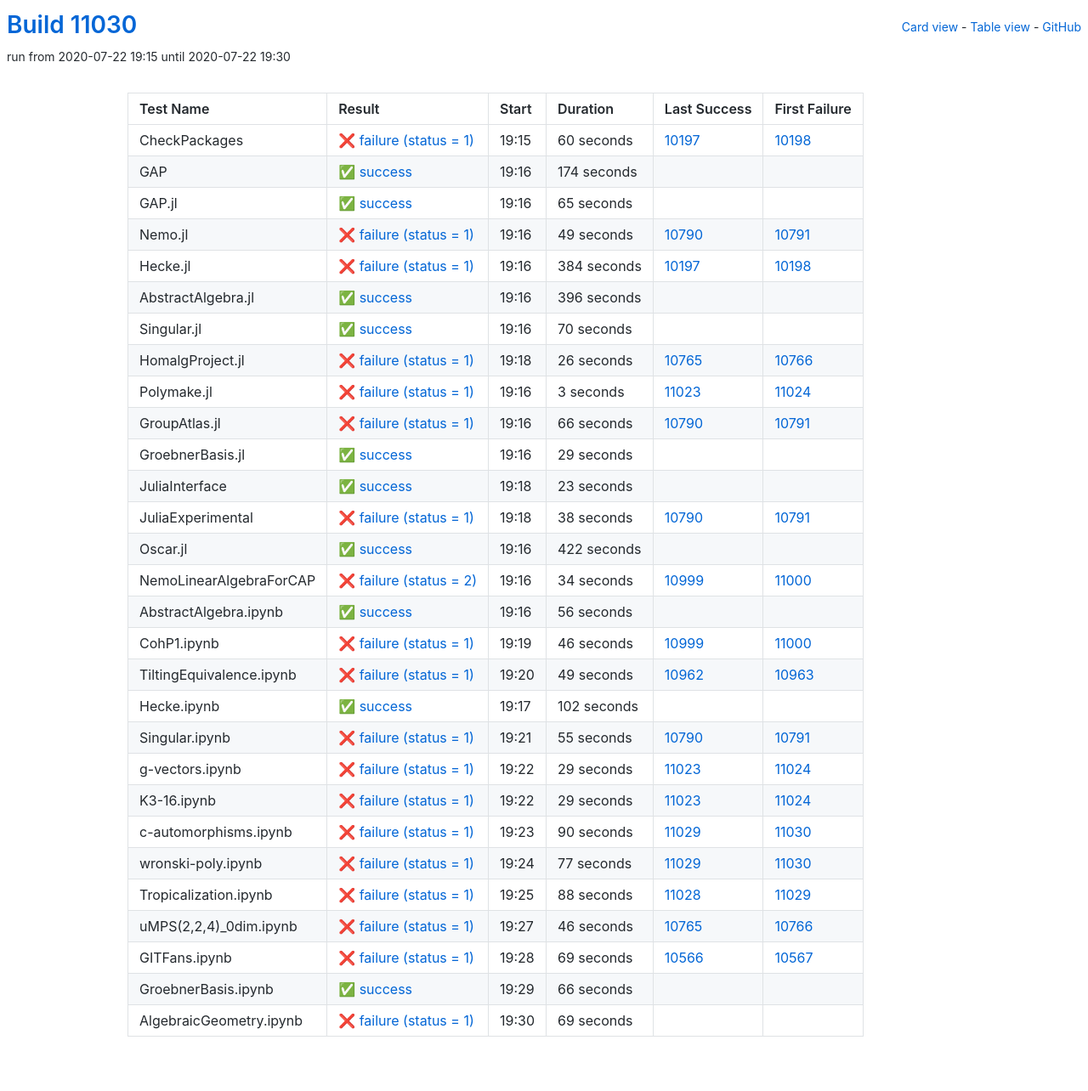
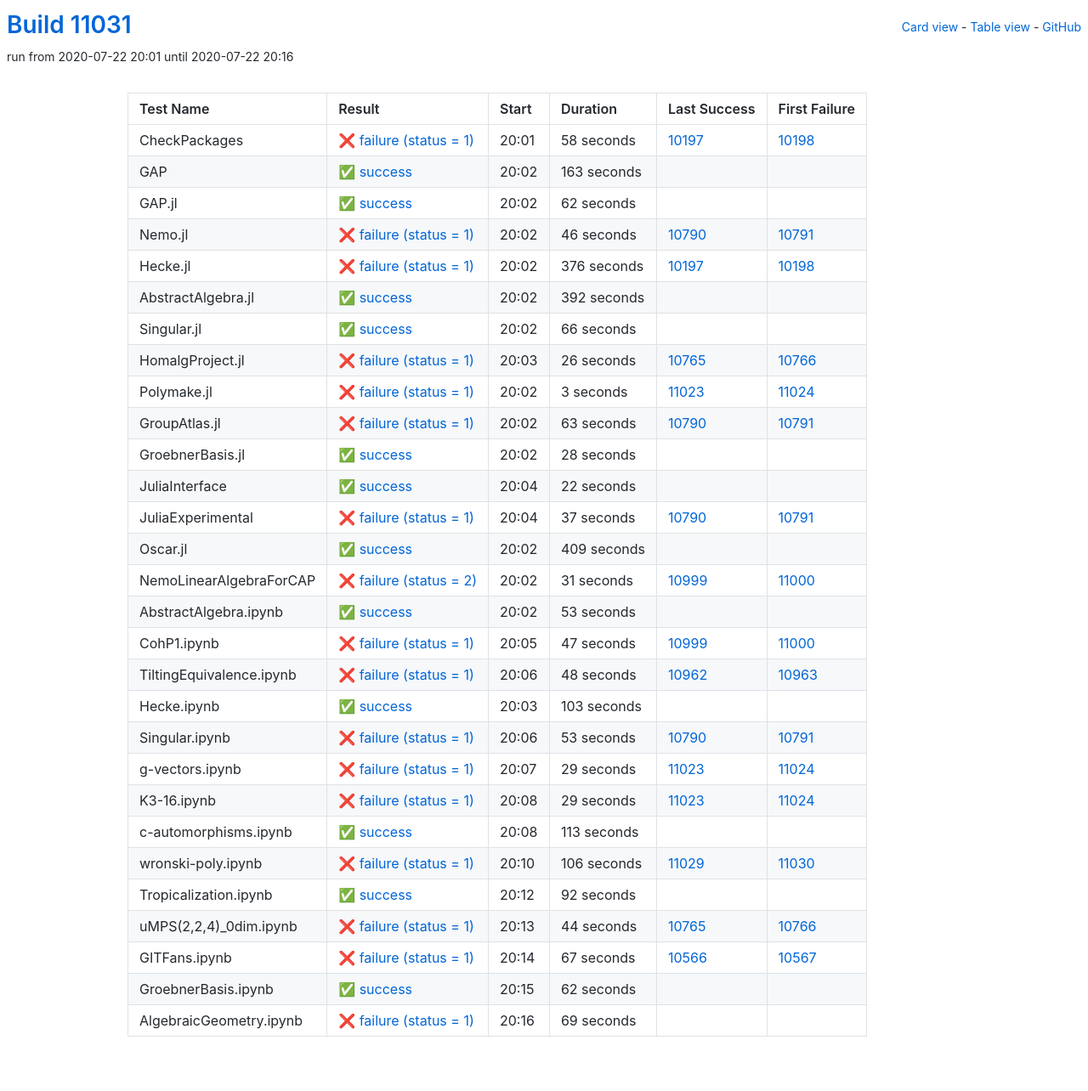
Before and after one commit to oscar-system/oscar-ci-status, a Jekyll site: the page built from table.html, in a window 1280 px wide. Shown: the whole page at 85% size. Built offline with Jekyll 4.4.1, drawn with Linux system fonts in a browser that asks for light colours.

Commit message:
Build #11031

```diff
--- a/_data/ci.yml
+++ b/_data/ci.yml
@@ -1,6 +1,6 @@
 ---
-build: 11030
-build_url: https://oscarci.mathematik.uni-kl.de/job/oscar/11030/
+build: 11031
+build_url: https://oscarci.mathematik.uni-kl.de/job/oscar/11031/
 job: oscar
 organization: oscar-system
 repo: oscar-ci-status
@@ -8,92 +8,92 @@
 tests:
 - name: CheckPackages
   id: checkpackages
-  log: https://oscarci.mathematik.uni-kl.de/job/oscar/11030/artifact/logs/build-11030/CheckPackages.log
-  start: 2020-07-22 19:15
+  log: https://oscarci.mathematik.uni-kl.de/job/oscar/11031/artifact/logs/build-11031/CheckPackages.log
+  start: 2020-07-22 20:01
   success: false
   exitcode: 1
   status: failure
-  duration: 60
+  duration: 58
   last_success: 10197
   last_success_url: https://oscarci.mathematik.uni-kl.de/job/oscar/10197/
   first_failure: 10198
   first_failure_url: https://oscarci.mathematik.uni-kl.de/job/oscar/10198/
 - name: GAP
   id: gap
-  log: https://oscarci.mathematik.uni-kl.de/job/oscar/11030/artifact/logs/build-11030/GAP.log
-  start: 2020-07-22 19:16
+  log: https://oscarci.mathematik.uni-kl.de/job/oscar/11031/artifact/logs/build-11031/GAP.log
+  start: 2020-07-22 20:02
   success: true
   exitcode: 0
   status: success
-  duration: 174
+  duration: 163
   last_success: false
   last_success_url:
   first_failure: false
   first_failure_url:
 - name: GAP.jl
   id: gap-jl
-  log: https://oscarci.mathematik.uni-kl.de/job/oscar/11030/artifact/logs/build-11030/GAP.jl.log
-  start: 2020-07-22 19:16
+  log: https://oscarci.mathematik.uni-kl.de/job/oscar/11031/artifact/logs/build-11031/GAP.jl.log
+  start: 2020-07-22 20:02
   success: true
   exitcode: 0
   status: success
-  duration: 65
+  duration: 62
   last_success: false
   last_success_url:
   first_failure: false
   first_failure_url:
 - name: Nemo.jl
   id: nemo-jl
-  log: https://oscarci.mathematik.uni-kl.de/job/oscar/11030/artifact/logs/build-11030/Nemo.jl.log
-  start: 2020-07-22 19:16
+  log: https://oscarci.mathematik.uni-kl.de/job/oscar/11031/artifact/logs/build-11031/Nemo.jl.log
+  start: 2020-07-22 20:02
   success: false
   exitcode: 1
   status: failure
-  duration: 49
+  duration: 46
   last_success: 10790
   last_success_url: https://oscarci.mathematik.uni-kl.de/job/oscar/10790/
   first_failure: 10791
   first_failure_url: https://oscarci.mathematik.uni-kl.de/job/oscar/10791/
 - name: Hecke.jl
   id: hecke-jl
-  log: https://oscarci.mathematik.uni-kl.de/job/oscar/11030/artifact/logs/build-11030/Hecke.jl.log
-  start: 2020-07-22 19:16
+  log: https://oscarci.mathematik.uni-kl.de/job/oscar/11031/artifact/logs/build-11031/Hecke.jl.log
+  start: 2020-07-22 20:02
   success: false
   exitcode: 1
   status: failure
-  duration: 384
+  duration: 376
   last_success: 10197
   last_success_url: https://oscarci.mathematik.uni-kl.de/job/oscar/10197/
   first_failure: 10198
   first_failure_url: https://oscarci.mathematik.uni-kl.de/job/oscar/10198/
 - name: AbstractAlgebra.jl
   id: abstractalgebra-jl
-  log: https://oscarci.mathematik.uni-kl.de/job/oscar/11030/artifact/logs/build-11030/AbstractAlgebra.jl.log
-  start: 2020-07-22 19:16
+  log: https://oscarci.mathematik.uni-kl.de/job/oscar/11031/artifact/logs/build-11031/AbstractAlgebra.jl.log
+  start: 2020-07-22 20:02
   success: true
   exitcode: 0
   status: success
-  duration: 396
+  duration: 392
   last_success: false
   last_success_url:
   first_failure: false
   first_failure_url:
 - name: Singular.jl
   id: singular-jl
-  log: https://oscarci.mathematik.uni-kl.de/job/oscar/11030/artifact/logs/build-11030/Singular.jl.log
-  start: 2020-07-22 19:16
+  log: https://oscarci.mathematik.uni-kl.de/job/oscar/11031/artifact/logs/build-11031/Singular.jl.log
+  start: 2020-07-22 20:02
   success: true
   exitcode: 0
   status: success
-  duration: 70
+  duration: 66
   last_success: false
   last_success_url:
   first_failure: false
   first_failure_url:
 - name: HomalgProject.jl
   id: homalgproject-jl
-  log: https://oscarci.mathematik.uni-kl.de/job/oscar/11030/artifact/logs/build-11030/HomalgProject.jl.log
-  start: 2020-07-22 19:18
+  log: https://oscarci.mathematik.uni-kl.de/job/oscar/11031/artifact/logs/build-11031/HomalgProject.jl.log
+  start: 2020-07-22 20:03
   success: false
   exitcode: 1
   status: failure
@@ -104,8 +104,8 @@
   first_failure_url: https://oscarci.mathematik.uni-kl.de/job/oscar/10766/
 - name: Polymake.jl
   id: polymake-jl
-  log: https://oscarci.mathematik.uni-kl.de/job/oscar/11030/artifact/logs/build-11030/Polymake.jl.log
-  start: 2020-07-22 19:16
+  log: https://oscarci.mathematik.uni-kl.de/job/oscar/11031/artifact/logs/build-11031/Polymake.jl.log
+  start: 2020-07-22 20:02
   success: false
   exitcode: 1
   status: failure
@@ -116,140 +116,140 @@
   first_failure_url: https://oscarci.mathematik.uni-kl.de/job/oscar/11024/
 - name: GroupAtlas.jl
   id: groupatlas-jl
-  log: https://oscarci.mathematik.uni-kl.de/job/oscar/11030/artifact/logs/build-11030/GroupAtlas.jl.log
-  start: 2020-07-22 19:16
+  log: https://oscarci.mathematik.uni-kl.de/job/oscar/11031/artifact/logs/build-11031/GroupAtlas.jl.log
+  start: 2020-07-22 20:02
   success: false
   exitcode: 1
   status: failure
-  duration: 66
+  duration: 63
   last_success: 10790
   last_success_url: https://oscarci.mathematik.uni-kl.de/job/oscar/10790/
   first_failure: 10791
   first_failure_url: https://oscarci.mathematik.uni-kl.de/job/oscar/10791/
 - name: GroebnerBasis.jl
   id: groebnerbasis-jl
-  log: https://oscarci.mathematik.uni-kl.de/job/oscar/11030/artifact/logs/build-11030/GroebnerBasis.jl.log
-  start: 2020-07-22 19:16
+  log: https://oscarci.mathematik.uni-kl.de/job/oscar/11031/artifact/logs/build-11031/GroebnerBasis.jl.log
+  start: 2020-07-22 20:02
   success: true
   exitcode: 0
   status: success
-  duration: 29
+  duration: 28
   last_success: false
   last_success_url:
   first_failure: false
   first_failure_url:
 - name: JuliaInterface
   id: juliainterface
-  log: https://oscarci.mathematik.uni-kl.de/job/oscar/11030/artifact/logs/build-11030/JuliaInterface.log
-  start: 2020-07-22 19:18
+  log: https://oscarci.mathematik.uni-kl.de/job/oscar/11031/artifact/logs/build-11031/JuliaInterface.log
+  start: 2020-07-22 20:04
   success: true
   exitcode: 0
   status: success
-  duration: 23
+  duration: 22
   last_success: false
   last_success_url:
   first_failure: false
   first_failure_url:
 - name: JuliaExperimental
   id: juliaexperimental
-  log: https://oscarci.mathematik.uni-kl.de/job/oscar/11030/artifact/logs/build-11030/JuliaExperimental.log
-  start: 2020-07-22 19:18
+  log: https://oscarci.mathematik.uni-kl.de/job/oscar/11031/artifact/logs/build-11031/JuliaExperimental.log
+  start: 2020-07-22 20:04
   success: false
   exitcode: 1
   status: failure
-  duration: 38
+  duration: 37
   last_success: 10790
   last_success_url: https://oscarci.mathematik.uni-kl.de/job/oscar/10790/
   first_failure: 10791
   first_failure_url: https://oscarci.mathematik.uni-kl.de/job/oscar/10791/
 - name: Oscar.jl
   id: oscar-jl
-  log: https://oscarci.mathematik.uni-kl.de/job/oscar/11030/artifact/logs/build-11030/Oscar.jl.log
-  start: 2020-07-22 19:16
+  log: https://oscarci.mathematik.uni-kl.de/job/oscar/11031/artifact/logs/build-11031/Oscar.jl.log
+  start: 2020-07-22 20:02
   success: true
   exitcode: 0
   status: success
-  duration: 422
+  duration: 409
   last_success: false
   last_success_url:
   first_failure: false
   first_failure_url:
 - name: NemoLinearAlgebraForCAP
   id: nemolinearalgebraforcap
-  log: https://oscarci.mathematik.uni-kl.de/job/oscar/11030/artifact/logs/build-11030/NemoLinearAlgebraForCAP.log
-  start: 2020-07-22 19:16
+  log: https://oscarci.mathematik.uni-kl.de/job/oscar/11031/artifact/logs/build-11031/NemoLinearAlgebraForCAP.log
+  start: 2020-07-22 20:02
   success: false
   exitcode: 2
   status: failure
-  duration: 34
+  duration: 31
   last_success: 10999
   last_success_url: https://oscarci.mathematik.uni-kl.de/job/oscar/10999/
   first_failure: 11000
   first_failure_url: https://oscarci.mathematik.uni-kl.de/job/oscar/11000/
 - name: AbstractAlgebra.ipynb
   id: abstractalgebra-ipynb
-  log: https://oscarci.mathematik.uni-kl.de/job/oscar/11030/artifact/logs/build-11030/AbstractAlgebra.ipynb.log
-  start: 2020-07-22 19:16
+  log: https://oscarci.mathematik.uni-kl.de/job/oscar/11031/artifact/logs/build-11031/AbstractAlgebra.ipynb.log
+  start: 2020-07-22 20:02
   success: true
   exitcode: 0
   status: success
-  duration: 56
+  duration: 53
   last_success: false
   last_success_url:
   first_failure: false
   first_failure_url:
 - name: CohP1.ipynb
   id: cohp1-ipynb
-  log: https://oscarci.mathematik.uni-kl.de/job/oscar/11030/artifact/logs/build-11030/CohP1.ipynb.log
-  start: 2020-07-22 19:19
+  log: https://oscarci.mathematik.uni-kl.de/job/oscar/11031/artifact/logs/build-11031/CohP1.ipynb.log
+  start: 2020-07-22 20:05
   success: false
   exitcode: 1
   status: failure
-  duration: 46
+  duration: 47
   last_success: 10999
   last_success_url: https://oscarci.mathematik.uni-kl.de/job/oscar/10999/
   first_failure: 11000
   first_failure_url: https://oscarci.mathematik.uni-kl.de/job/oscar/11000/
 - name: TiltingEquivalence.ipynb
   id: tiltingequivalence-ipynb
-  log: https://oscarci.mathematik.uni-kl.de/job/oscar/11030/artifact/logs/build-11030/TiltingEquivalence.ipynb.log
-  start: 2020-07-22 19:20
+  log: https://oscarci.mathematik.uni-kl.de/job/oscar/11031/artifact/logs/build-11031/TiltingEquivalence.ipynb.log
+  start: 2020-07-22 20:06
   success: false
   exitcode: 1
   status: failure
-  duration: 49
+  duration: 48
   last_success: 10962
   last_success_url: https://oscarci.mathematik.uni-kl.de/job/oscar/10962/
   first_failure: 10963
   first_failure_url: https://oscarci.mathematik.uni-kl.de/job/oscar/10963/
 - name: Hecke.ipynb
   id: hecke-ipynb
-  log: https://oscarci.mathematik.uni-kl.de/job/oscar/11030/artifact/logs/build-11030/Hecke.ipynb.log
-  start: 2020-07-22 19:17
+  log: https://oscarci.mathematik.uni-kl.de/job/oscar/11031/artifact/logs/build-11031/Hecke.ipynb.log
+  start: 2020-07-22 20:03
   success: true
   exitcode: 0
   status: success
-  duration: 102
+  duration: 103
   last_success: false
   last_success_url:
   first_failure: false
   first_failure_url:
 - name: Singular.ipynb
   id: singular-ipynb
-  log: https://oscarci.mathematik.uni-kl.de/job/oscar/11030/artifact/logs/build-11030/Singular.ipynb.log
-  start: 2020-07-22 19:21
+  log: https://oscarci.mathematik.uni-kl.de/job/oscar/11031/artifact/logs/build-11031/Singular.ipynb.log
+  start: 2020-07-22 20:06
   success: false
   exitcode: 1
   status: failure
-  duration: 55
+  duration: 53
   last_success: 10790
   last_success_url: https://oscarci.mathematik.uni-kl.de/job/oscar/10790/
   first_failure: 10791
   first_failure_url: https://oscarci.mathematik.uni-kl.de/job/oscar/10791/
 - name: g-vectors.ipynb
   id: g-vectors-ipynb
-  log: https://oscarci.mathematik.uni-kl.de/job/oscar/11030/artifact/logs/build-11030/g-vectors.ipynb.log
-  start: 2020-07-22 19:22
+  log: https://oscarci.mathematik.uni-kl.de/job/oscar/11031/artifact/logs/build-11031/g-vectors.ipynb.log
+  start: 2020-07-22 20:07
   success: false
   exitcode: 1
   status: failure
@@ -260,8 +260,8 @@
   first_failure_url: https://oscarci.mathematik.uni-kl.de/job/oscar/11024/
 - name: K3-16.ipynb
   id: k3-16-ipynb
-  log: https://oscarci.mathematik.uni-kl.de/job/oscar/11030/artifact/logs/build-11030/K3-16.ipynb.log
-  start: 2020-07-22 19:22
+  log: https://oscarci.mathematik.uni-kl.de/job/oscar/11031/artifact/logs/build-11031/K3-16.ipynb.log
+  start: 2020-07-22 20:08
   success: false
   exitcode: 1
   status: failure
@@ -272,80 +272,80 @@
   first_failure_url: https://oscarci.mathematik.uni-kl.de/job/oscar/11024/
 - name: c-automorphisms.ipynb
   id: c-automorphisms-ipynb
-  log: https://oscarci.mathematik.uni-kl.de/job/oscar/11030/artifact/logs/build-11030/c-automorphisms.ipynb.log
-  start: 2020-07-22 19:23
+  log: https://oscarci.mathematik.uni-kl.de/job/oscar/11031/artifact/logs/build-11031/c-automorphisms.ipynb.log
+  start: 2020-07-22 20:08
+  success: true
+  exitcode: 0
+  status: success
+  duration: 113
+  last_success: false
+  last_success_url:
+  first_failure: false
+  first_failure_url:
+- name: wronski-poly.ipynb
+  id: wronski-poly-ipynb
+  log: https://oscarci.mathematik.uni-kl.de/job/oscar/11031/artifact/logs/build-11031/wronski-poly.ipynb.log
+  start: 2020-07-22 20:10
   success: false
   exitcode: 1
   status: failure
-  duration: 90
-  last_success: 11029
-  last_success_url: https://oscarci.mathematik.uni-kl.de/job/oscar/11029/
-  first_failure: 11030
-  first_failure_url: https://oscarci.mathematik.uni-kl.de/job/oscar/11030/
-- name: wronski-poly.ipynb
-  id: wronski-poly-ipynb
-  log: https://oscarci.mathematik.uni-kl.de/job/oscar/11030/artifact/logs/build-11030/wronski-poly.ipynb.log
-  start: 2020-07-22 19:24
-  success: false
-  exitcode: 1
-  status: failure
-  duration: 77
+  duration: 106
   last_success: 11029
   last_success_url: https://oscarci.mathematik.uni-kl.de/job/oscar/11029/
   first_failure: 11030
   first_failure_url: https://oscarci.mathematik.uni-kl.de/job/oscar/11030/
 - name: Tropicalization.ipynb
   id: tropicalization-ipynb
-  log: https://oscarci.mathematik.uni-kl.de/job/oscar/11030/artifact/logs/build-11030/Tropicalization.ipynb.log
-  start: 2020-07-22 19:25
+  log: https://oscarci.mathematik.uni-kl.de/job/oscar/11031/artifact/logs/build-11031/Tropicalization.ipynb.log
+  start: 2020-07-22 20:12
+  success: true
+  exitcode: 0
+  status: success
+  duration: 92
+  last_success: false
+  last_success_url:
+  first_failure: false
+  first_failure_url:
+- name: uMPS(2,2,4)_0dim.ipynb
+  id: umps-2-2-4-0dim-ipynb
+  log: https://oscarci.mathematik.uni-kl.de/job/oscar/11031/artifact/logs/build-11031/uMPS-2-2-4-_0dim.ipynb.log
+  start: 2020-07-22 20:13
   success: false
   exitcode: 1
   status: failure
-  duration: 88
-  last_success: 11028
-  last_success_url: https://oscarci.mathematik.uni-kl.de/job/oscar/11028/
-  first_failure: 11029
-  first_failure_url: https://oscarci.mathematik.uni-kl.de/job/oscar/11029/
-- name: uMPS(2,2,4)_0dim.ipynb
-  id: umps-2-2-4-0dim-ipynb
-  log: https://oscarci.mathematik.uni-kl.de/job/oscar/11030/artifact/logs/build-11030/uMPS-2-2-4-_0dim.ipynb.log
-  start: 2020-07-22 19:27
-  success: false
-  exitcode: 1
-  status: failure
-  duration: 46
+  duration: 44
   last_success: 10765
   last_success_url: https://oscarci.mathematik.uni-kl.de/job/oscar/10765/
   first_failure: 10766
   first_failure_url: https://oscarci.mathematik.uni-kl.de/job/oscar/10766/
 - name: GITFans.ipynb
   id: gitfans-ipynb
-  log: https://oscarci.mathematik.uni-kl.de/job/oscar/11030/artifact/logs/build-11030/GITFans.ipynb.log
-  start: 2020-07-22 19:28
+  log: https://oscarci.mathematik.uni-kl.de/job/oscar/11031/artifact/logs/build-11031/GITFans.ipynb.log
+  start: 2020-07-22 20:14
   success: false
   exitcode: 1
   status: failure
-  duration: 69
+  duration: 67
   last_success: 10566
   last_success_url: https://oscarci.mathematik.uni-kl.de/job/oscar/10566/
   first_failure: 10567
   first_failure_url: https://oscarci.mathematik.uni-kl.de/job/oscar/10567/
 - name: GroebnerBasis.ipynb
   id: groebnerbasis-ipynb
-  log: https://oscarci.mathematik.uni-kl.de/job/oscar/11030/artifact/logs/build-11030/GroebnerBasis.ipynb.log
-  start: 2020-07-22 19:29
+  log: https://oscarci.mathematik.uni-kl.de/job/oscar/11031/artifact/logs/build-11031/GroebnerBasis.ipynb.log
+  start: 2020-07-22 20:15
   success: true
   exitcode: 0
   status: success
-  duration: 66
+  duration: 62
   last_success: false
   last_success_url:
   first_failure: false
   first_failure_url:
 - name: AlgebraicGeometry.ipynb
   id: algebraicgeometry-ipynb
-  log: https://oscarci.mathematik.uni-kl.de/job/oscar/11030/artifact/logs/build-11030/AlgebraicGeometry.ipynb.log
-  start: 2020-07-22 19:30
+  log: https://oscarci.mathematik.uni-kl.de/job/oscar/11031/artifact/logs/build-11031/AlgebraicGeometry.ipynb.log
+  start: 2020-07-22 20:16
   success: false
   exitcode: 1
   status: failure
```
Also changed, not shown: README.md.
